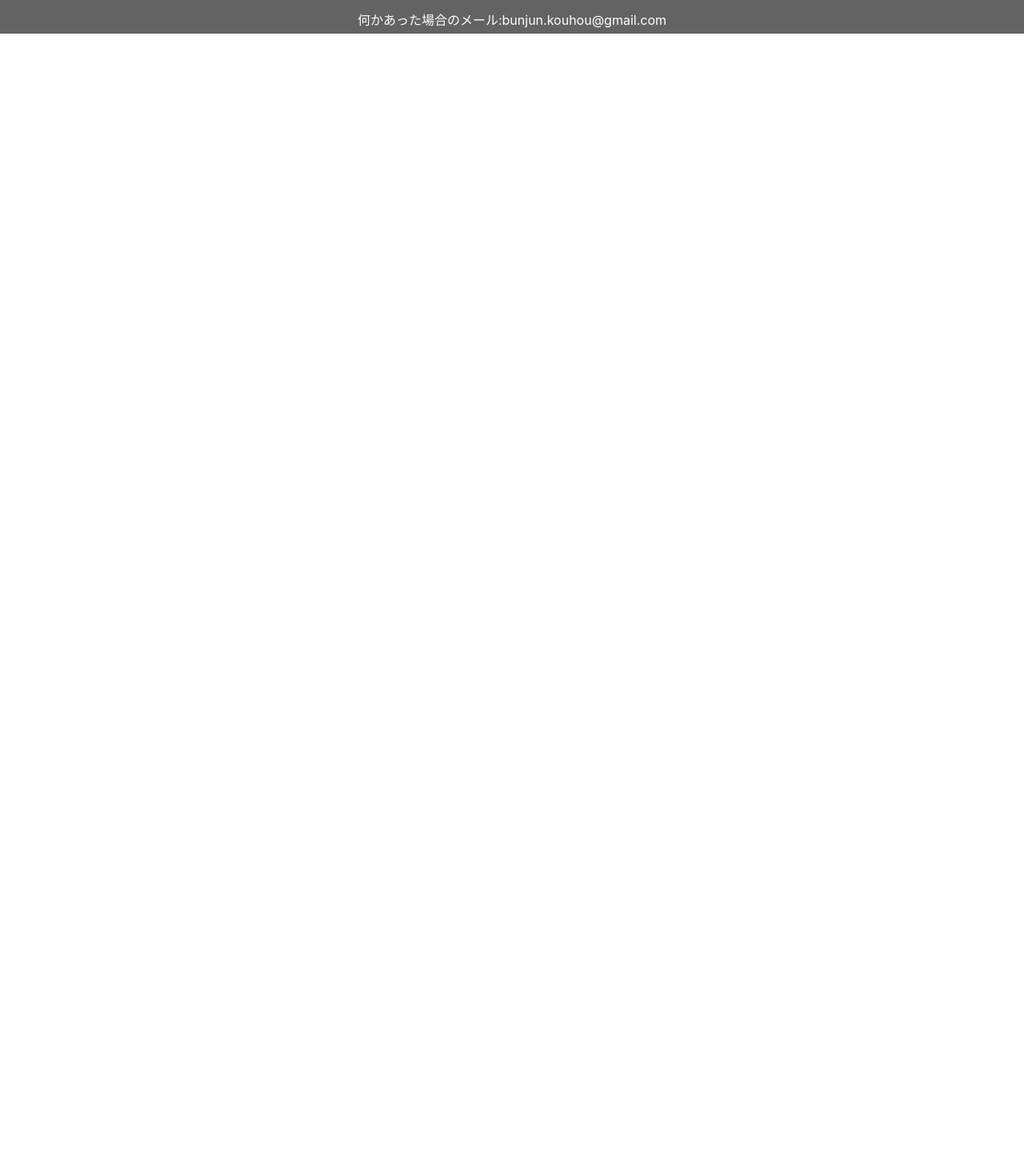
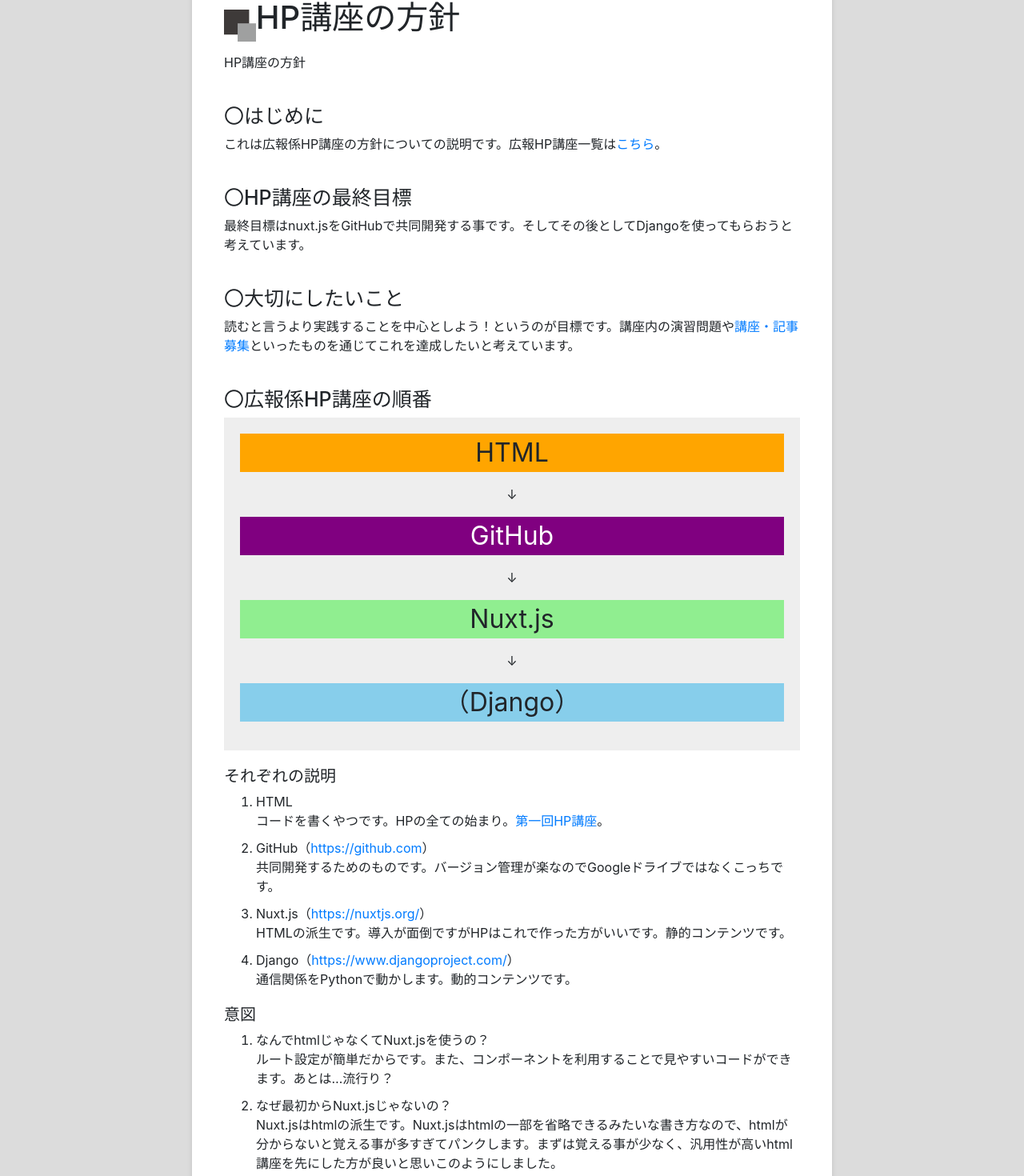
Before and after one commit to tsym77yoshi/151st_kaiseifes_bunjun, a Nuxt app: page /hp/kouhou/housin in a window 1280 px wide. Shown: the part 93-1563 px from the top of the page at 80% size. Before the commit the page ends 800 px from the top, so only its background shows below. Built offline with nearby package versions, Linux system fonts and the light colour scheme.

Commit message:
[add]HP講座方針ページ

```diff
--- /dev/null
+++ b/pages/hp/kouhou/housin.vue
@@ -0,0 +1,68 @@
+<template>
+  <div style="background-color:rgb(220,220,220);">
+    <div class="whole">
+      <img src="~assets/table.svg" alt="・" style="height:40px">
+      <h1 style="display: inline-block;margin-bottom:20px">HP講座の方針</h1>
+      <p>HP講座の方針</p>
+      <article>
+        <h2>〇はじめに</h2>
+        <p>これは広報係HP講座の方針についての説明です。広報HP講座一覧は<nuxt-link to="/#hp">こちら</nuxt-link>。</p>
+      </article>
+      <article>
+        <h2>〇HP講座の最終目標</h2>
+        <p>最終目標はnuxt.jsをGitHubで共同開発する事です。そしてその後としてDjangoを使ってもらおうと考えています。</p>
+        <p></p>
+      </article>
+      <article>
+        <h2>〇大切にしたいこと</h2>
+        <p>読むと言うより実践することを中心としよう！というのが目標です。講座内の演習問題や<nuxt-link to="hp/kouhou/boshu">講座・記事募集</nuxt-link>といったものを通じてこれを達成したいと考えています。</p>
+      </article>
+      <article>
+        <h2>〇広報係HP講座の順番</h2>
+        <div class="CourseOrder">
+          <p style="background-color:orange">HTML</p>
+          <p style="font-size:1em">↓</p>
+          <p style="background-color:purple;color:white">GitHub</p>
+          <p style="font-size:1em">↓</p>
+          <p style="background-color:lightgreen">Nuxt.js</p>
+          <p style="font-size:1em">↓</p>
+          <p style="background-color:skyblue">（Django）</p>
+        </div>
+        <h3>それぞれの説明</h3>
+        <ol class="ulstyle">
+          <li>HTML<br>コードを書くやつです。HPの全ての始まり。<nuxt-link to="hp/kouhou/course1">第一回HP講座</nuxt-link>。</li>
+          <li>GitHub（<a href="https://github.com">https://github.com</a>）<br>共同開発するためのものです。バージョン管理が楽なのでGoogleドライブではなくこっちです。</li>
+          <li>Nuxt.js（<a href="https://nuxtjs.org/">https://nuxtjs.org/</a>）<br>HTMLの派生です。導入が面倒ですがHPはこれで作った方がいいです。静的コンテンツです。</li>
+          <li>Django（<a href="https://www.djangoproject.com/">https://www.djangoproject.com/</a>）<br>通信関係をPythonで動かします。動的コンテンツです。</li>
+        </ol>
+        <h3>意図</h3>
+        <ol class="ulstyle">
+          <li>なんでhtmlじゃなくてNuxt.jsを使うの？<br>ルート設定が簡単だからです。また、コンポーネントを利用することで見やすいコードができます。あとは…流行り？</li>
+          <li>なぜ最初からNuxt.jsじゃないの？<br>Nuxt.jsはhtmlの派生です。Nuxt.jsはhtmlの一部を省略できるみたいな書き方なので、htmlが分からないと覚える事が多すぎてパンクします。まずは覚える事が少なく、汎用性が高いhtml講座を先にした方が良いと思いこのようにしました。</li>
+          <li>途中でGitHubを挟むのはなぜ？<br>Nuxt.jsのプロジェクトを作成する時にGitHubアカウントを聞かれます。また、今後も使う可能性が高いものだからです。ただ、ここでつまずいてしまうくらいなら飛ばして貰って構わないと思っています。</li>
+          <li>Djangoはhtml関係ないのになんで最後に持ってきたの？<br>一番大きな理由は僕ができないからです。また、Django単体では面白いことができないので最後にしました。</li>
+        </ol>
+      </article>
+    </div>
+  </div>
+</template>
+
+<style scoped>
+.ulstyle li {
+  margin-bottom: 10px;
+}
+article {
+  margin-top: 40px;
+}
+h3 {
+  margin-top: 20px;
+}
+.CourseOrder{
+  text-align:center;
+  background-color:#eeeeee;
+  padding:20px;
+}
+.CourseOrder p{
+  font-size: 2em;
+}
+</style>
```
